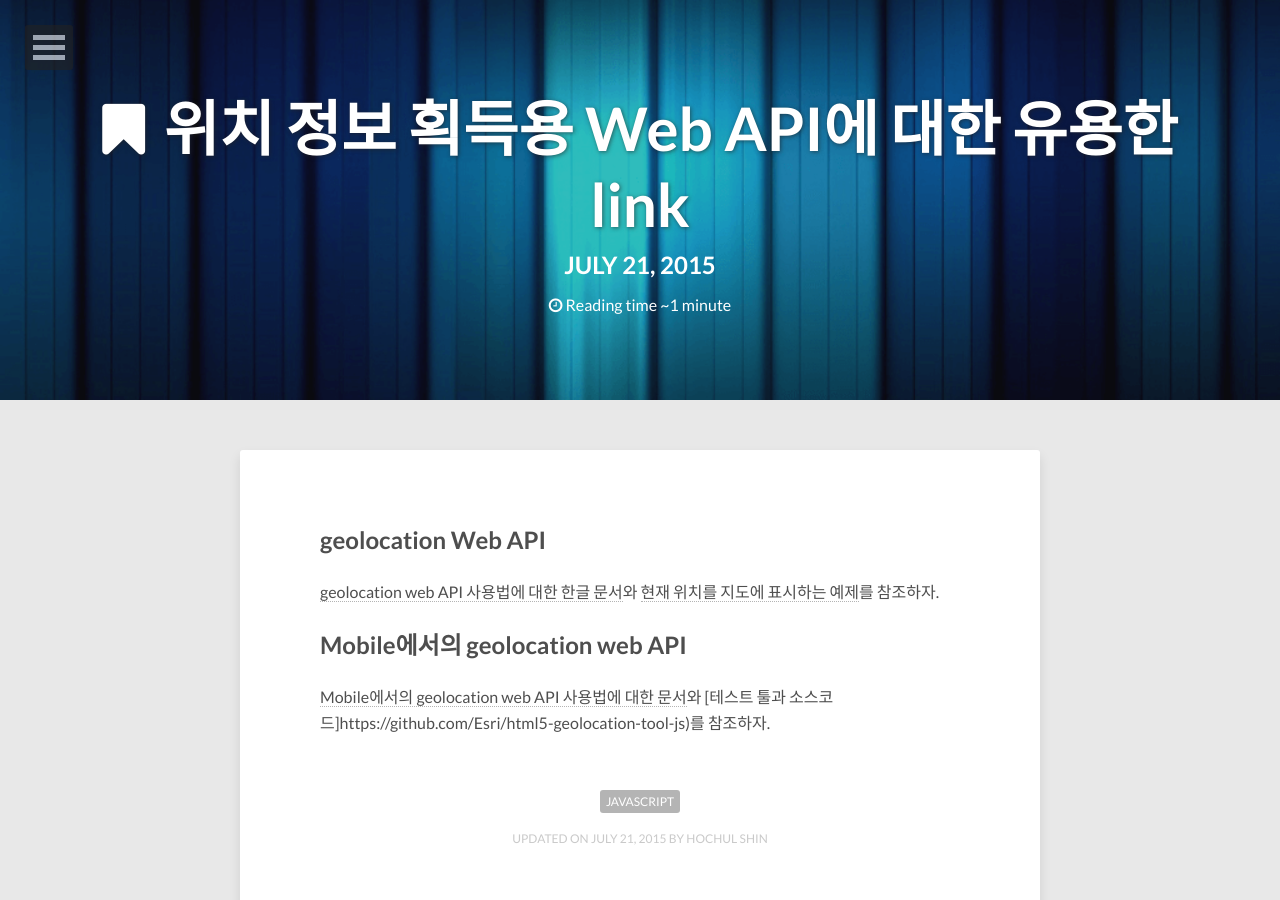
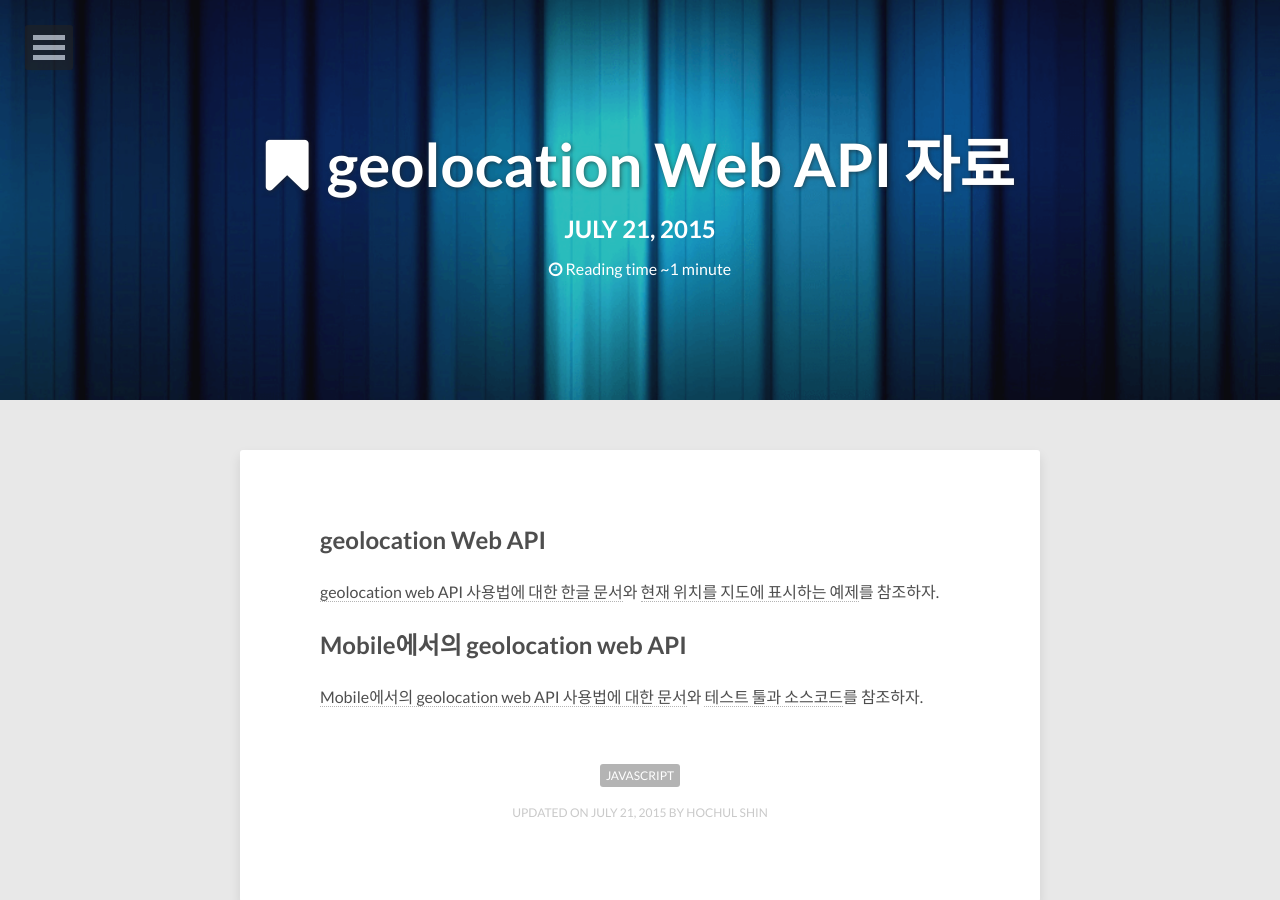
Before and after one commit to dakoo/dakoo.github.io, a Jekyll site: the page built from _posts/2015-07-21-geolocation-webapi.md, in a window 1280 px wide and 900 px high. Built offline with Jekyll 4.4.1, drawn with Linux system fonts in a browser that asks for light colours; nearby versions of some CDN libraries; comment, search, counter and statistics services are not loaded.

Commit message:
Update 2015-07-21-geolocation-webapi.md

```diff
--- a/_posts/2015-07-21-geolocation-webapi.md
+++ b/_posts/2015-07-21-geolocation-webapi.md
@@ -1,12 +1,12 @@
 ---
 layout: post
-title: 위치 정보 획득용 Web API에 대한 유용한 link
-description: 위치 정보 획득용 Web API에 대한 유용한 link
+title: geolocation Web API 자료
+description: geolocation Web API 자료
 modified: 2015-07-21
 tags: [javascript]
 image:
   feature: abstract-21.png
-link: https://mobiforge.com/design-development/html5-mobile-web-a-guide-geolocation-api
+link: https://developer.mozilla.org/ko/docs/WebAPI/Using_geolocation
 ---
 
 ## geolocation Web API
```
Also changed, not shown: other parts of _posts/2015-07-21-geolocation-webapi.md (+1 -1 lines).
